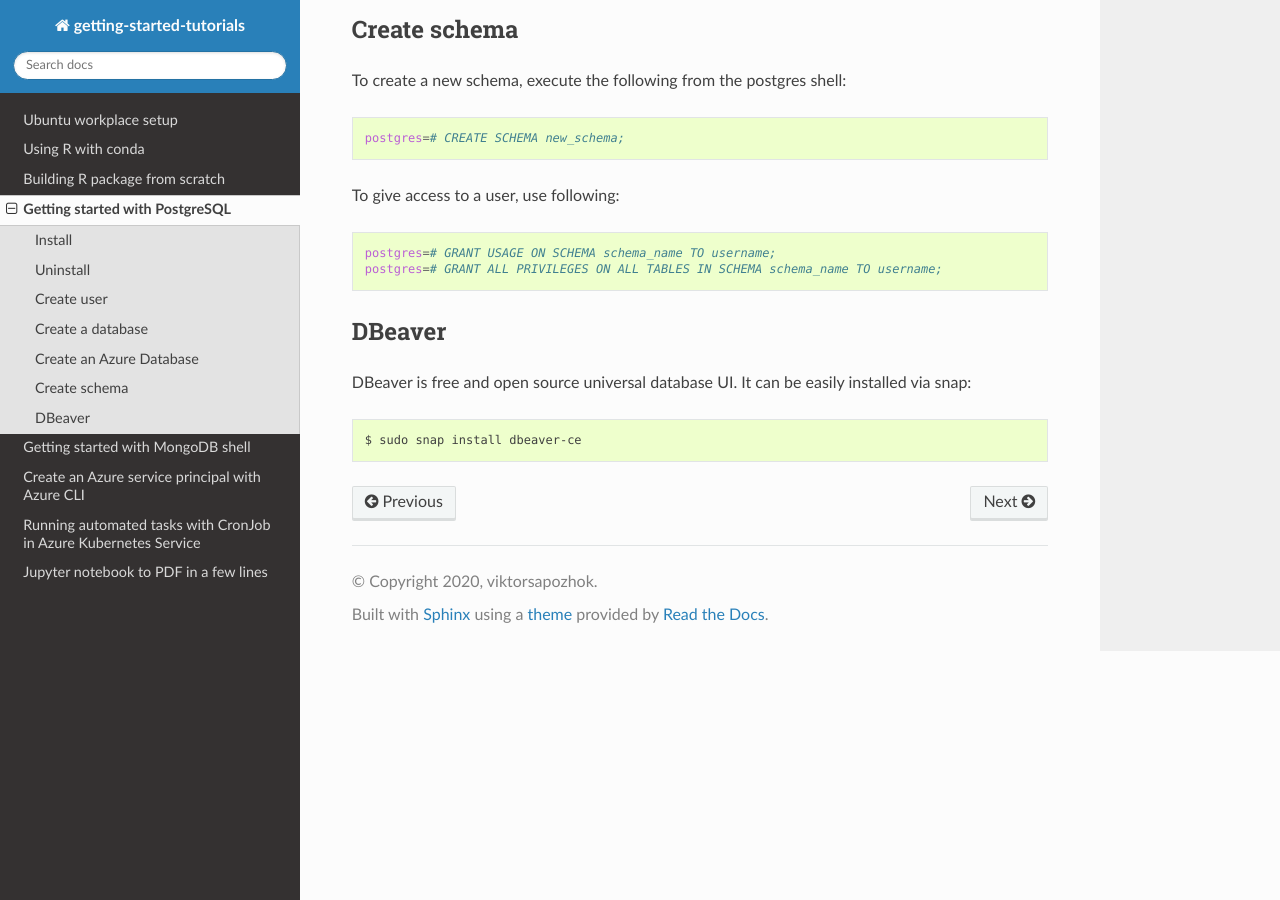
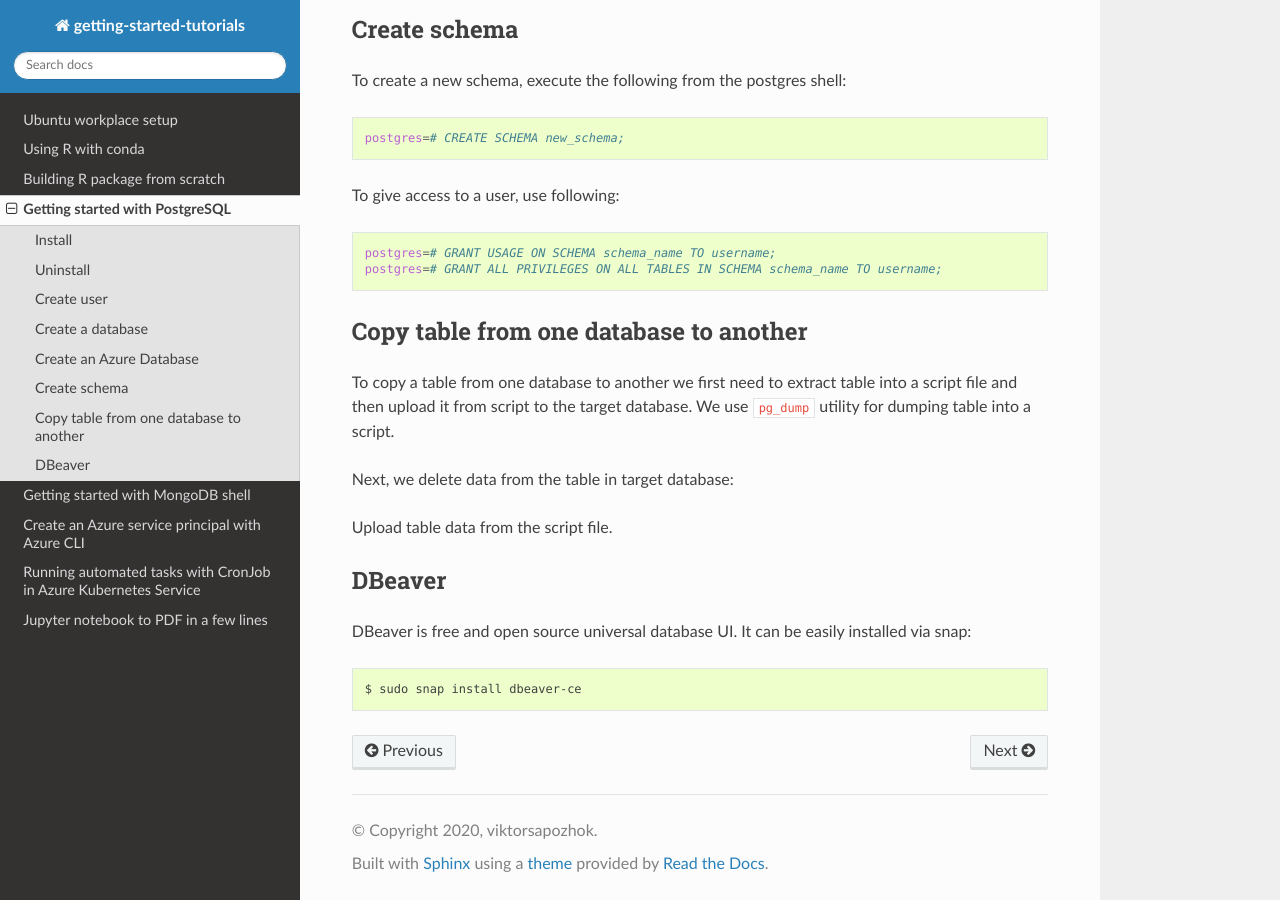
Before and after one commit to viktorsapozhok/getting-started-tutorials, a Sphinx documentation site: the page built from docs/source/postgres.rst, in a window 1280 px wide and 900 px high, scrolled down 4314 px. Built offline with Sphinx 7.4.7 and the Read the Docs theme 2.0.0, drawn with Linux system fonts in a browser that asks for light colours.

Commit message:
updated postgres tutorial

```diff
--- a/docs/source/postgres.rst
+++ b/docs/source/postgres.rst
@@ -236,6 +236,29 @@ To give access to a user, use following:
     postgres=# GRANT USAGE ON SCHEMA schema_name TO username;
     postgres=# GRANT ALL PRIVILEGES ON ALL TABLES IN SCHEMA schema_name TO username;
 
+Copy table from one database to another
+---------------------------------------
+
+To copy a table from one database to another we first need to extract table into a
+script file and then upload it from script to the target database. We use ``pg_dump``
+utility for dumping table into a script.
+
+.. code-block::bash
+
+    pg_dump --host=HOST --port=PORT --username=USER --dbname=DB --format=plain --verbose --file=TABLE.sql --table TABLE --data-only
+
+Next, we delete data from the table in target database:
+
+.. code-block::bash
+
+    db=> DELETE FROM table WHERE 1=1;
+
+Upload table data from the script file.
+
+.. code-block::bash
+
+    psql --host=HOST --port=PORT --username=USER --dbname=TARGET_DB --file=TABLE.sql
+
 DBeaver
 -------
 
```
